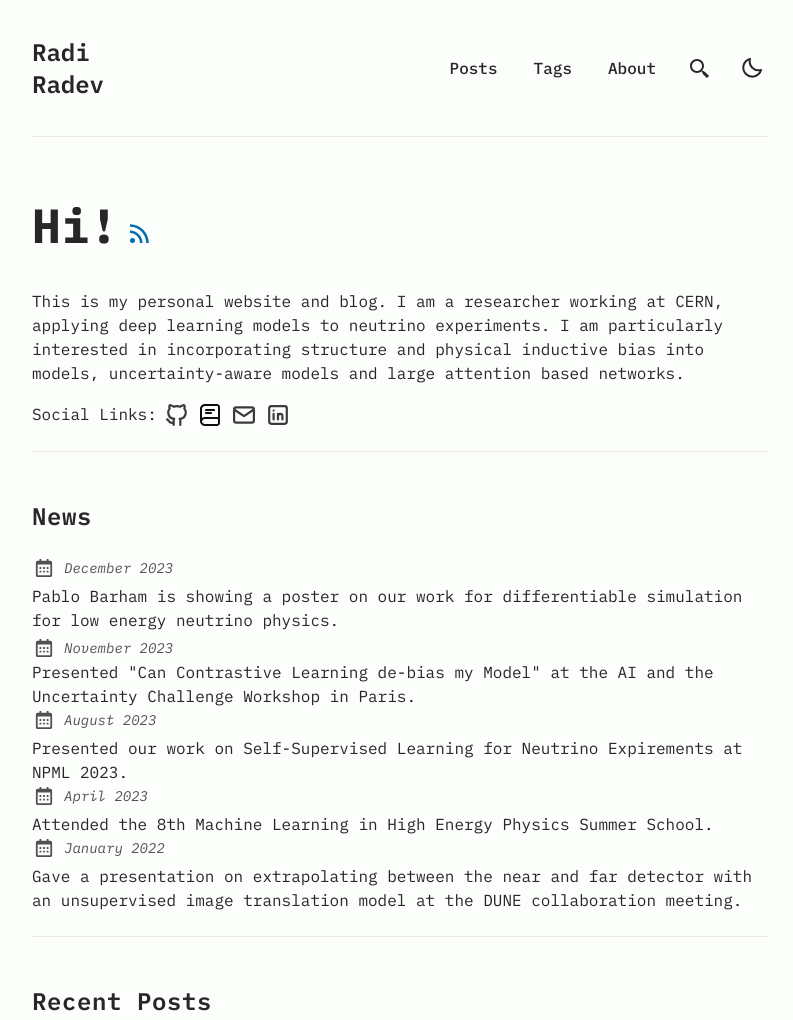
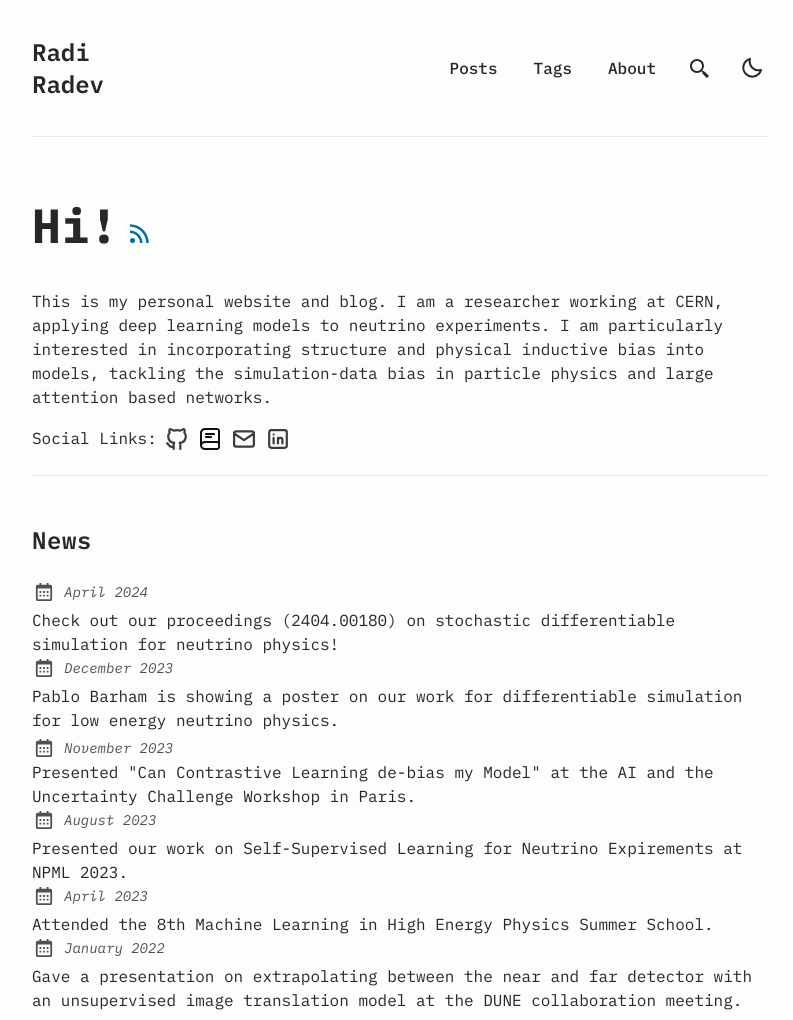
Before and after one commit to radiradev/radiradev.github.io, an Astro site: page / in a window 1280 px wide. Shown: the top 1020 px of the page, without its empty margins (240-1033 px from the left). Built offline with nearby package versions, Linux system fonts and the light colour scheme; Astro itself is replaced by a stand-in of ours; some packages are replaced by stand-ins of ours.

Commit message:
change bio slightly, add proceeding on diff sim

```diff
--- a/src/pages/index.astro
+++ b/src/pages/index.astro
@@ -45,7 +45,8 @@ const socialCount = SOCIALS.filter(social => social.active).length;
         This is my personal website and blog. I am a researcher working at CERN,
         applying deep learning models to neutrino experiments. I am particularly
         interested in incorporating structure and physical inductive bias into
-        models, uncertainty-aware models and large attention based networks.
+        models, tackling the simulation-data bias in particle physics and large
+        attention based networks.
       </p>
       {
         // only display if at least one social link is enabled
@@ -64,6 +65,13 @@ const socialCount = SOCIALS.filter(social => social.active).length;
       <h2>News</h2>
       <p mt-1>
         <ul class="mt-6 space-y-1">
+          <Datetime datetime={"2024-04"} />
+          <li>
+            <a href="https://arxiv.org/abs/2404.00180">
+              Check out our proceedings (2404.00180) on stochastic
+              differentiable simulation for neutrino physics!
+            </a>
+          </li>
           <Datetime datetime={"2023-12"} />
           <li>
             <a
```
